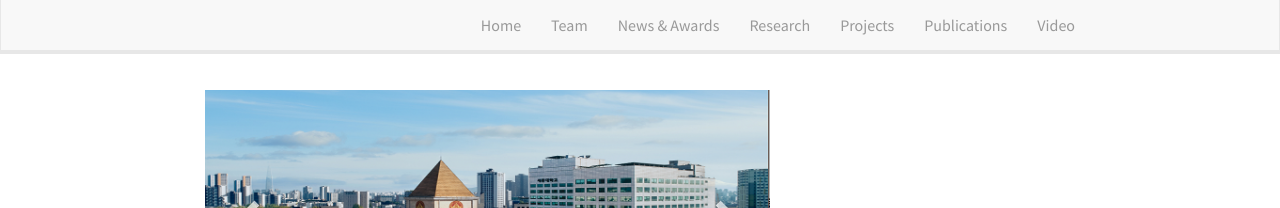
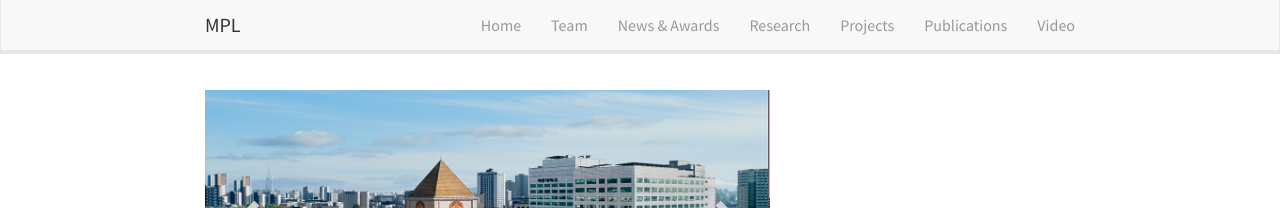
Before and after one commit to MPLRayman/webtest2, a Jekyll site: the page built from _pages/home.md, in a window 1280 px wide. Shown: the top 208 px of the page. Built offline with Jekyll 4.4.1, drawn with Linux system fonts in a browser that asks for light colours; nearby versions of some CDN libraries.

Commit message:
Update header

```diff
--- a/_config.yml
+++ b/_config.yml
@@ -13,7 +13,7 @@ description: > # this means to ignore newlines until "baseurl:"
   line in _config.yml. It will appear in your document head meta (for
   Google search results) and in your feed.xml site description.
 baseurl: ""
-url: "https://MPLRayman.github.io/"
+url: "https://MPLRayman.github.io"
 
 include:
   - .htaccess
--- a/_includes/header.html
+++ b/_includes/header.html
@@ -8,8 +8,8 @@
 		<span class="icon-bar"></span>
 	  </button>
 
-	  <!-- <a class="navbar-brand" href="{{ site.url }}{{ site.baseurl }}/">{{ site.title }}</a> -->
-	  <a class="navbar-brand" href="{{ site.url }}{{ site.baseurl }}"> </a>
+	  <a class="navbar-brand" href="{{ site.url }}{{ site.baseurl }}">{{ site.title }}</a>
+
 	</div>
 	<div class="collapse navbar-collapse" id="navbar-collapse-1">
 	  <ul class="nav navbar-nav navbar-right">
```
